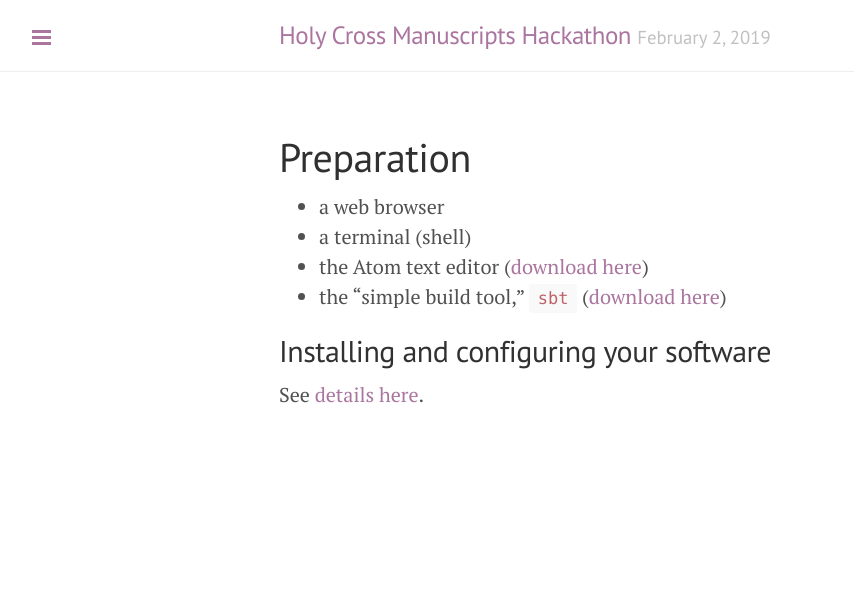
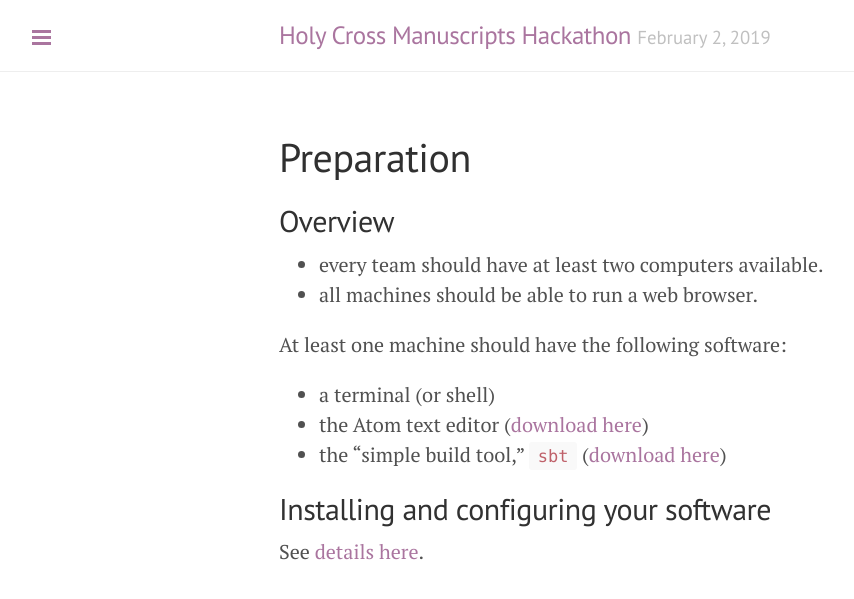
Before and after one commit to HCMID/ms-hackathon-2019, a Jekyll site: the page built from docs/preparation.md, in a window 1280 px wide. Shown: the top 599 px of the page, without its empty margins (1-855 px from the left). Built offline with Jekyll 4.4.1, drawn with Linux system fonts in a browser that asks for light colours.

```diff
--- a/docs/preparation.md
+++ b/docs/preparation.md
@@ -5,10 +5,14 @@ title: Preparation
 ---
 
 
+## Overview
 
+- every team should have at least two computers available.
+- all machines should be able to run a web browser.
 
--   a web browser
--   a terminal (shell)
+At least one machine should have the following software:
+
+-   a terminal (or shell)
 -   the Atom text editor ([download here](https://atom.io/))
 -  the "simple build tool," `sbt` ([download here](https://www.scala-sbt.org/index.html))
 
```
Also changed, not shown: docs/index.md (+1 -1 lines), docs/references.md (+1 -1 lines).
